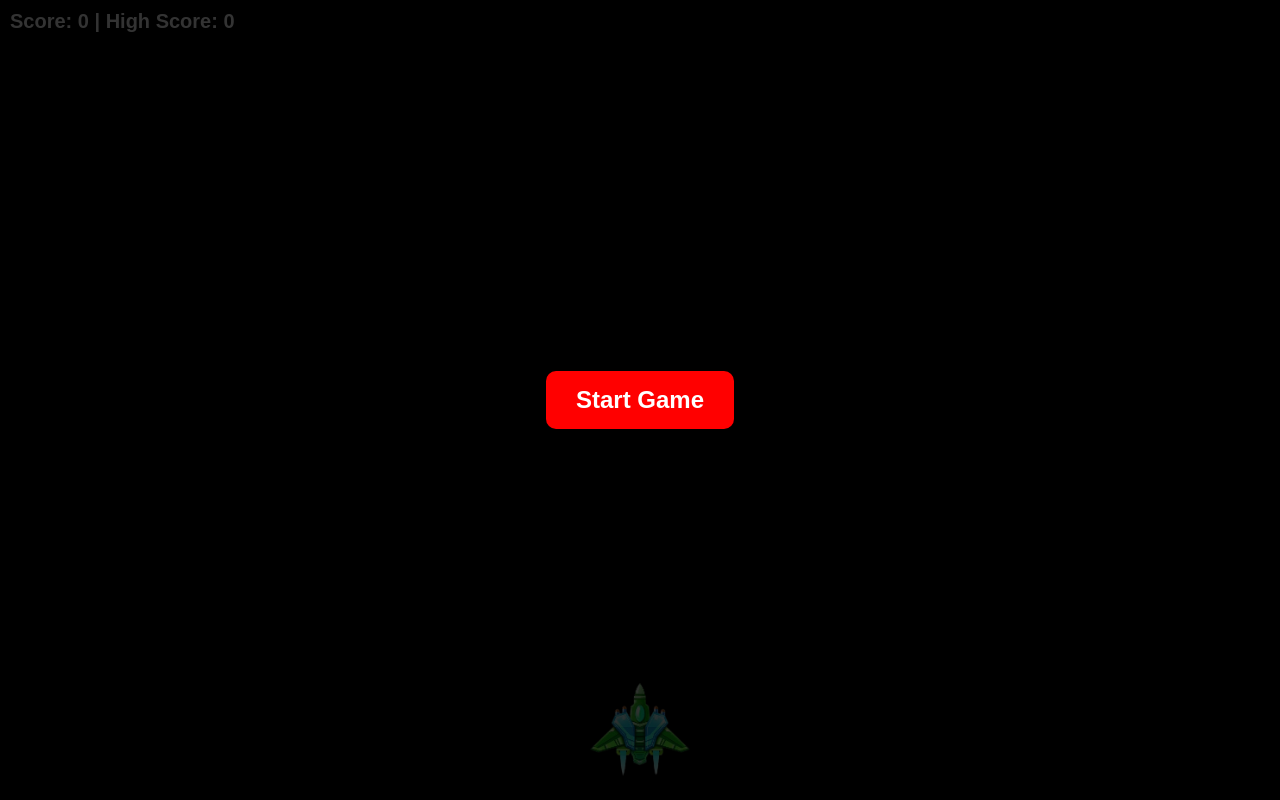
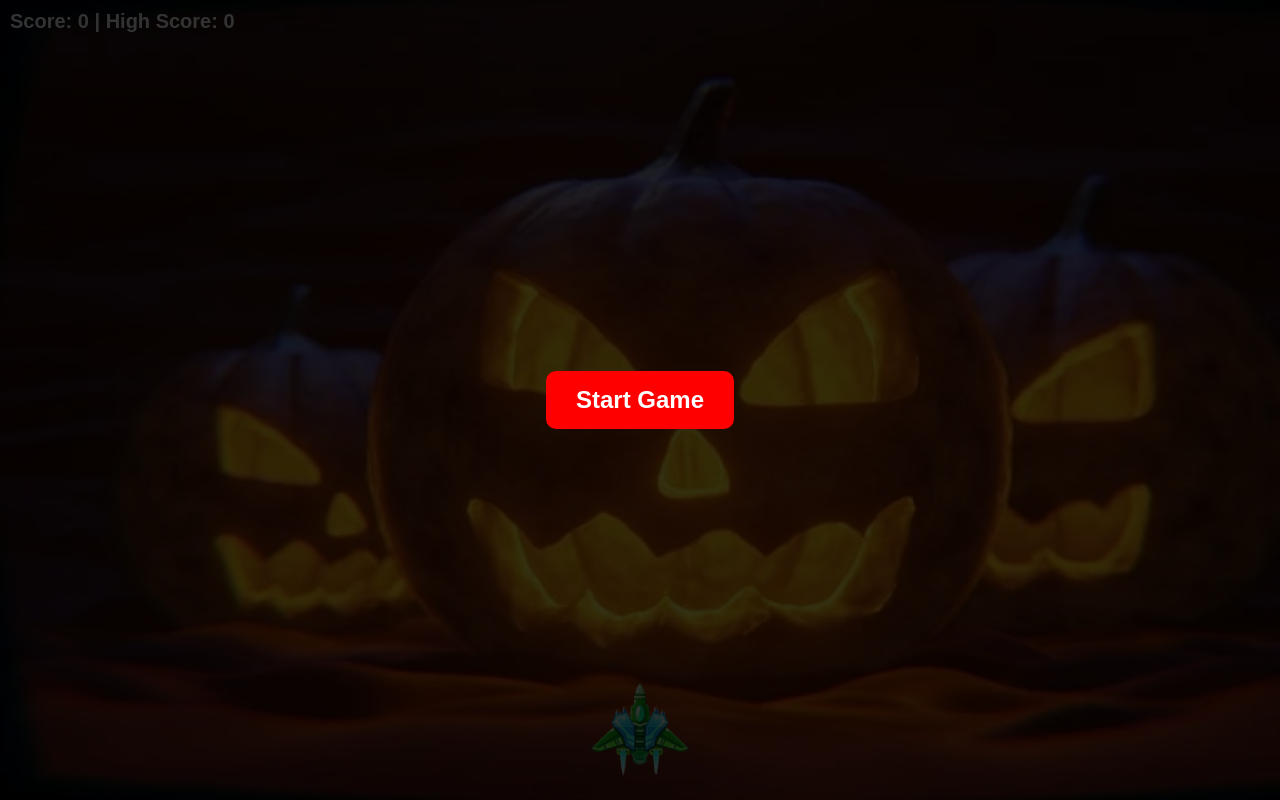
Before and after one commit to RM550/Galaxy-Shooter, a plain HTML site: page index.html in a window 1280 px wide. Drawn offline with Linux system fonts and the light colour scheme.

Commit message:
Update style.css

```diff
--- a/style.css
+++ b/style.css
@@ -10,7 +10,7 @@ body {
   position: relative;
   width: 100%;
   height: 100vh;
-  background: url('background.wbep') repeat-y;
+  background: url('background.webp') repeat-y;
   background-size: cover;
   animation: scrollBackground 5s linear infinite;
   overflow: hidden;
```
